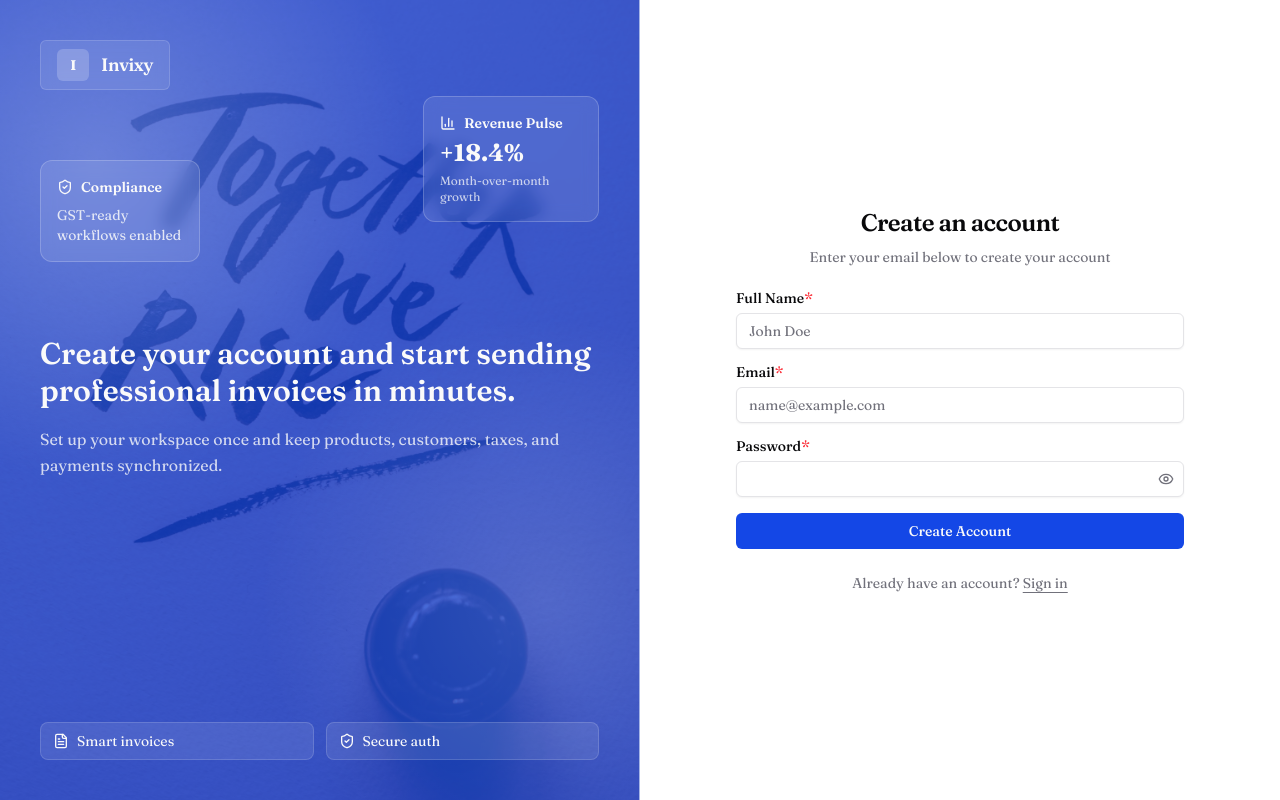
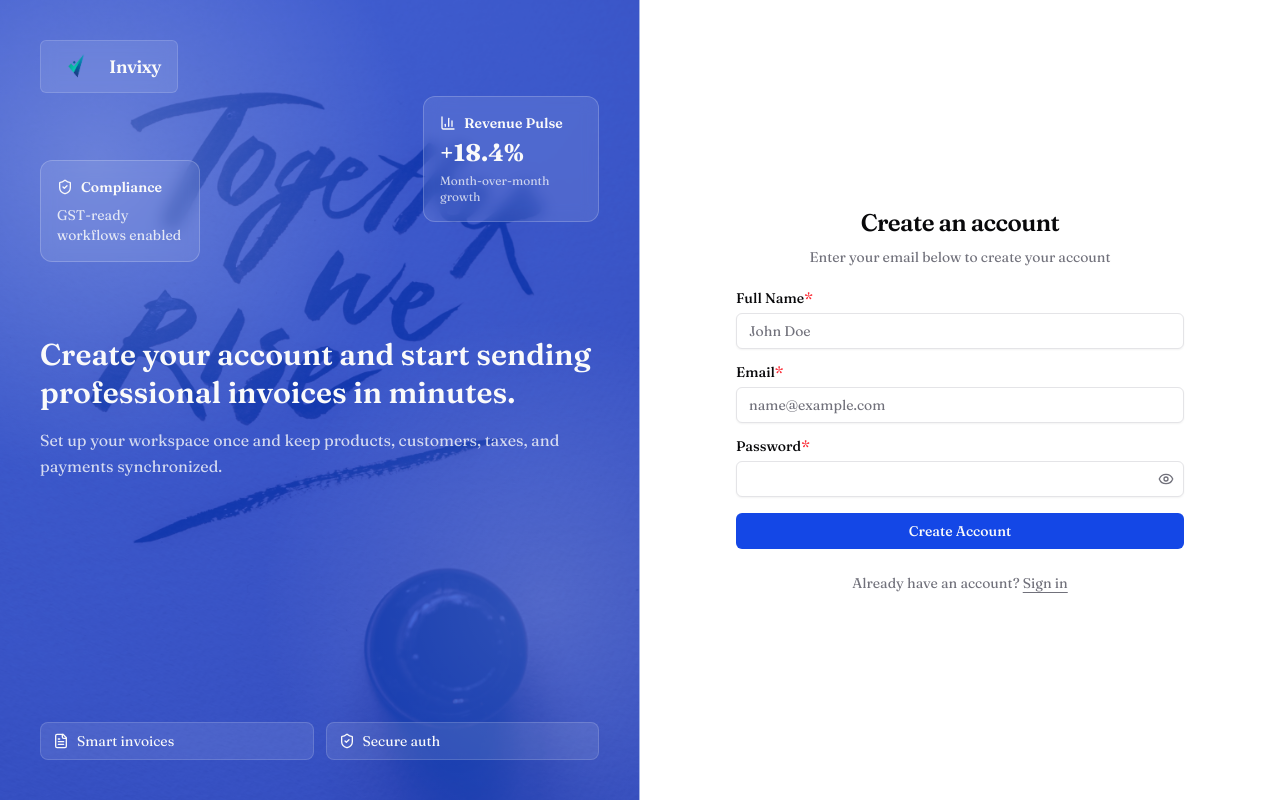
Before and after one commit to Invixy-app/invixy-app, a Next.js app: page /auth/signup in a window 1280 px wide. Built offline with nearby package versions, Linux system fonts and the light colour scheme; no server answers.

Commit message:
feat: add Invixy logo to AuthShell and implement theme toggle in DashboardLayout

```diff
--- a/components/auth/auth-shell.tsx
+++ b/components/auth/auth-shell.tsx
@@ -38,8 +38,8 @@ export function AuthShell({ children, heading, subheading }: AuthShellProps) {
         </div>
 
         <div className="relative z-10 flex w-full flex-col justify-between p-10">
-          <Link href="/" className="inline-flex w-fit items-center gap-3 rounded-md border border-white/15 bg-white/10 px-4 py-2 text-lg font-semibold tracking-tight backdrop-blur">
-            <span className="flex h-8 w-8 items-center justify-center rounded-md bg-white/20 text-sm font-bold">I</span>
+          <Link href="/" className="inline-flex w-fit items-center gap-3 rounded-md border border-white/15 bg-white/10 px-4  text-lg font-semibold tracking-tight backdrop-blur">
+            <Image src={"/logo.png"} alt="Invixy Logo" width={40} height={40} />
             <span>Invixy</span>
           </Link>
 
--- a/components/dashboard-layout.tsx
+++ b/components/dashboard-layout.tsx
@@ -312,6 +312,10 @@ export function DashboardLayout({ children }: { readonly children: React.ReactNo
               )}
             </div>
           </div>
+
+          <div className="hidden md:flex items-center gap-2">
+            <ThemeToggle className="text-muted-foreground hover:text-foreground" />
+          </div>
         </header>
 
         {/* Page Content */}
```
